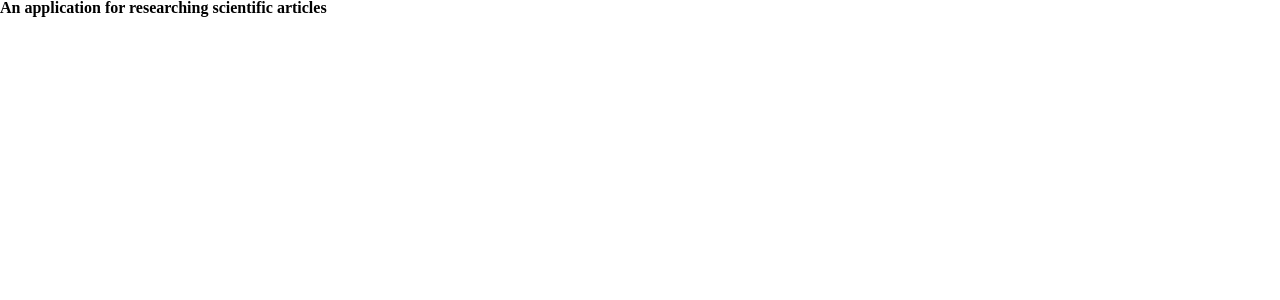
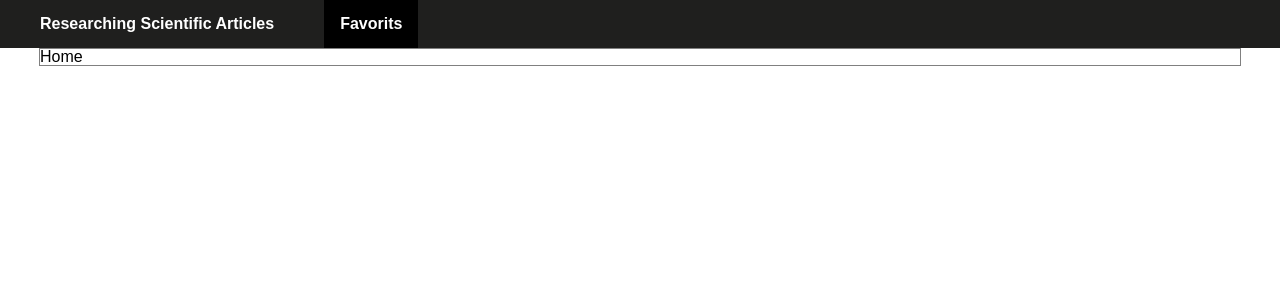
Before and after one commit to luanribeiros/search-scientific-articles, a React app: page / in a window 1280 px wide. Shown: the top 300 px of the page. Built offline with nearby package versions, Linux system fonts and the light colour scheme.

Commit message:
Creating a component layout.
Creating component layout for common areas of the application

```diff
--- a/src/app.jsx
+++ b/src/app.jsx
@@ -1,8 +1,10 @@
 import React from 'react';
 import './assets/styles/reset.css';
+import './assets/styles/styles-global.scss';
+import Layout from './components/Layout';
 
 const App = () => {
-  return <h1>An application for researching scientific articles</h1>;
+  return <Layout>Home</Layout>;
 };
 
 export default App;
--- /dev/null
+++ b/src/assets/styles/styles-global.scss
@@ -0,0 +1,4 @@
+body,
+html {
+  font-family: sans-serif;
+}
--- /dev/null
+++ b/src/components/Layout/index.jsx
@@ -0,0 +1,26 @@
+import React from 'react';
+import * as S from './styles';
+
+const Layout = ({ children }) => {
+  return (
+    <>
+      <S.BgContainerHeader>
+        <S.ContainerHeader>
+          <S.Title>Researching Scientific Articles</S.Title>
+          <S.Nav>
+            <S.Ul>
+              <S.Li>
+                <S.A as="a" href="">
+                  Favorits
+                </S.A>
+              </S.Li>
+            </S.Ul>
+          </S.Nav>
+        </S.ContainerHeader>
+      </S.BgContainerHeader>
+      <S.Content>{children}</S.Content>
+    </>
+  );
+};
+
+export default Layout;
--- /dev/null
+++ b/src/components/Layout/styles.js
@@ -0,0 +1,41 @@
+import styled from 'styled-components';
+
+export const BgContainerHeader = styled.section`
+  width: 100%;
+  background: #1f1f1e;
+`;
+export const ContainerHeader = styled.section`
+  max-width: 1200px;
+  margin: 0 auto;
+  padding: 1rem 0;
+  display: flex;
+`;
+export const Title = styled.h1`
+  color: white;
+`;
+
+export const Nav = styled.nav`
+  margin-left: 50px;
+`;
+export const Ul = styled.ul`
+  display: flex;
+`;
+export const Li = styled.li``;
+export const A = styled.a`
+  background: #000000;
+  padding: 1rem;
+  text-decoration: none;
+  transition: 0.2s linear;
+  color: white;
+  font-weight: bold;
+  &:hover {
+    background: #b75400;
+  }
+`;
+
+export const Content = styled.section`
+  max-width: 1200px;
+  height: 100%;
+  margin: 0 auto;
+  border: 1px solid grey;
+`;
--- a/src/services/api.js
+++ /dev/null
@@ -1,5 +0,0 @@
-import axios from 'axios';
-
-export default axios.create({
-  baseURL: '',
-});
```
Also changed, not shown: 1 other file (tests, documents, lock files or other folders).
